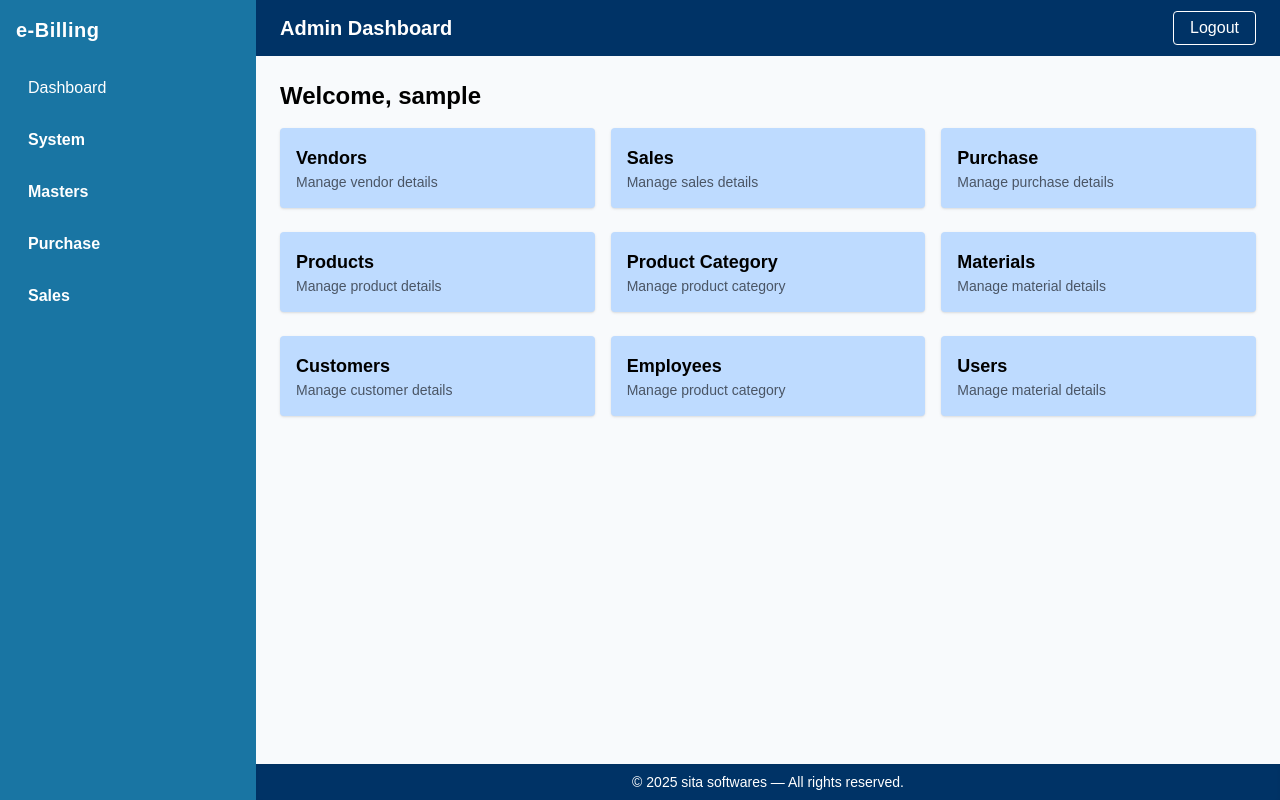
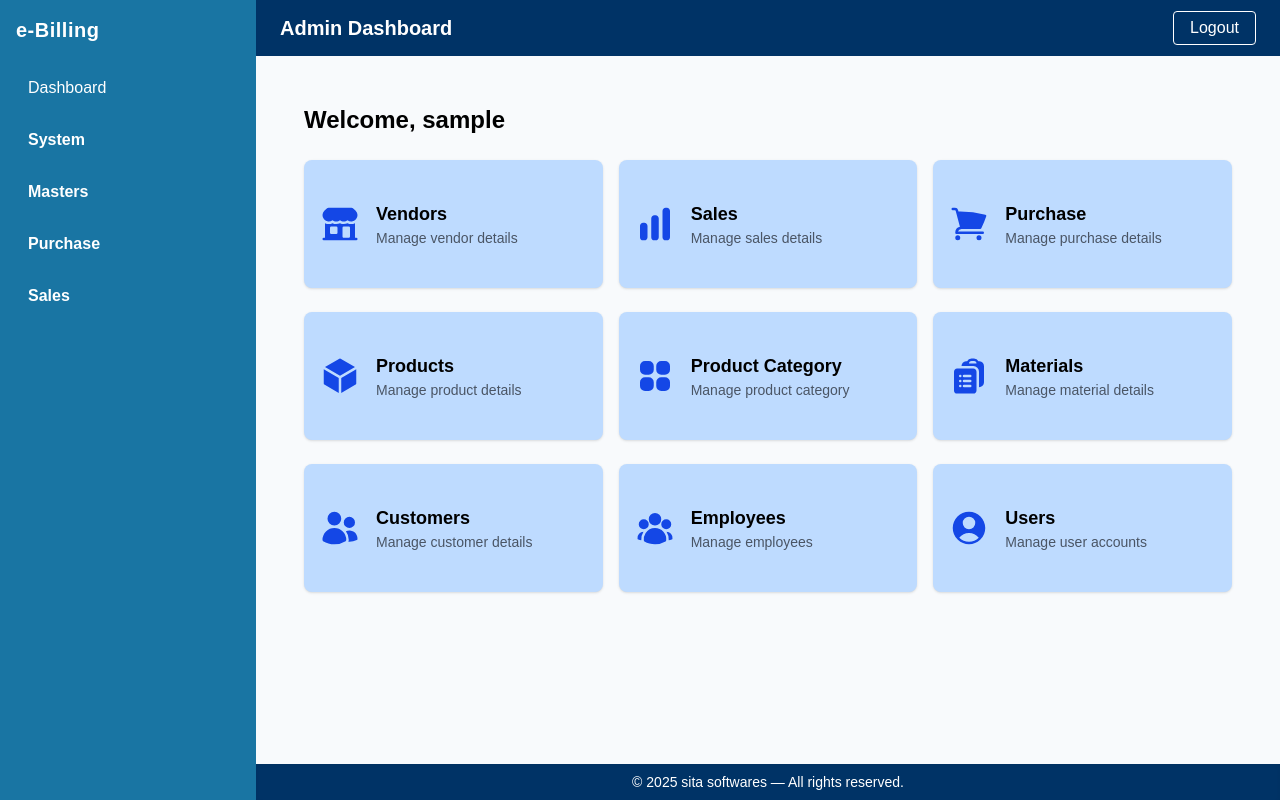
Before and after one commit to anishts2020/ecommerce_billing, a React app in the folder frontend/: page /dashboard in a window 1280 px wide. Built offline with nearby package versions, Linux system fonts and the light colour scheme; sample sign-in values are in the browser's storage; the HTML template or start-up script is replaced by a standard one.

Commit message:
dashboard,Employees,customers updated

```diff
--- a/frontend/package.json
+++ b/frontend/package.json
@@ -10,6 +10,7 @@
     "preview": "vite preview"
   },
   "dependencies": {
+    "@heroicons/react": "^2.2.0",
     "@tailwindcss/vite": "^4.1.17",
     "axios": "^1.13.2",
     "framer-motion": "^12.23.24",
--- a/frontend/src/App.css
+++ b/frontend/src/App.css
@@ -11,3 +11,6 @@ body {
   margin: 0;
   padding: 0;
 }
+.hide-admin-header .admin-header {
+  display: none !important;
+}
--- a/frontend/src/Pages/Customer.jsx
+++ b/frontend/src/Pages/Customer.jsx
@@ -111,6 +111,17 @@ function Customer() {
   };
 
   const [formData, setFormData] = useState(emptyForm);
+
+
+  useEffect(() => {
+    if (showModal) {
+      document.body.classList.add("hide-admin-header");
+    } else {
+      document.body.classList.remove("hide-admin-header");
+    }
+  }, [showModal]);
+
+
 
   const [alert, setAlert] = useState({
     isOpen: false,
@@ -305,7 +316,8 @@ function Customer() {
 
         {/* CUSTOMER FORM MODAL */}
         {showModal && (
-          <div className="fixed inset-0 bg-black bg-opacity-30 backdrop-blur-sm flex items-center justify-center p-4">
+          <div className="fixed inset-0 bg-black/30 backdrop-blur-md flex items-center justify-center p-4">
+
             <div className="bg-white rounded-xl p-6 w-full max-w-2xl shadow-2xl">
 
               <div className="flex justify-between items-center border-b pb-3 mb-4">
--- a/frontend/src/Pages/Dashboard.jsx
+++ b/frontend/src/Pages/Dashboard.jsx
@@ -1,5 +1,18 @@
 import { useEffect, useState } from "react";
 import { useNavigate } from "react-router-dom";
+
+// Import Icons
+import {
+  BuildingStorefrontIcon,
+  ChartBarIcon,
+  ShoppingCartIcon,
+  CubeIcon,
+  Squares2X2Icon,
+  ClipboardDocumentListIcon,
+  UsersIcon,
+  UserGroupIcon,
+  UserCircleIcon,
+} from "@heroicons/react/24/solid";
 
 export default function Dashboard() {
   const navigate = useNavigate();
@@ -12,90 +25,118 @@ export default function Dashboard() {
 
   if (!user) return <div>Loading...</div>;
 
+  const cardClass =
+    "p-4 h-32 bg-blue-200 rounded-lg shadow cursor-pointer hover:shadow-2xl hover:-translate-y-3 transition-all duration-300 flex items-center gap-4";
+
+  const iconClass = "h-10 w-10 text-blue-700";
+
   return (
+    <div className="p-6">
+      <h2 className="text-2xl font-bold mb-6">Welcome, {user.username}</h2>
+
+      <div className="space-y-6">
+
+        {/* Row 1 */}
+        <div className="grid grid-cols-3 gap-4">
+
+          {/* Vendors */}
+          <div className={cardClass} onClick={() => navigate("/vendors")}>
+            <BuildingStorefrontIcon className={iconClass} />
             <div>
-      <h2 className="text-2xl font-bold mb-4">Welcome, {user.username}</h2>
-    <div className="space-y-6">
-    <div className="grid grid-cols-3 gap-4">
-      <div
-        className="p-4 bg-blue-200 rounded shadow cursor-pointer hover:shadow-lg"
-        onClick={() => navigate("/vendors")}
-      >
               <h3 className="font-semibold text-lg">Vendors</h3>
               <p className="text-sm text-gray-600">Manage vendor details</p>
             </div>
+          </div>
 
-      <div
-        className="p-4 bg-blue-200 rounded shadow cursor-pointer hover:shadow-lg"
-        onClick={() => navigate("/sales-invoice")}
-      >
+          {/* Sales */}
+          <div className={cardClass} onClick={() => navigate("/sales-invoice")}>
+            <ChartBarIcon className={iconClass} />
+            <div>
               <h3 className="font-semibold text-lg">Sales</h3>
               <p className="text-sm text-gray-600">Manage sales details</p>
             </div>
+          </div>
 
+          {/* Purchase */}
           <div
-        className="p-4 bg-blue-200 rounded shadow cursor-pointer hover:shadow-lg"
+            className={cardClass}
             onClick={() => navigate("/purchase-invoice-items")}
           >
+            <ShoppingCartIcon className={iconClass} />
+            <div>
               <h3 className="font-semibold text-lg">Purchase</h3>
               <p className="text-sm text-gray-600">Manage purchase details</p>
             </div>
           </div>
+        </div>
 
+        {/* Row 2 */}
         <div className="grid grid-cols-3 gap-4">
-      <div
-        className="p-4 bg-blue-200 rounded shadow cursor-pointer hover:shadow-lg"
-        onClick={() => navigate("/view-products")}
-      >
+
+          {/* Products */}
+          <div className={cardClass} onClick={() => navigate("/view-products")}>
+            <CubeIcon className={iconClass} />
+            <div>
               <h3 className="font-semibold text-lg">Products</h3>
               <p className="text-sm text-gray-600">Manage product details</p>
             </div>
+          </div>
 
+          {/* Product Category */}
           <div
-        className="p-4 bg-blue-200 rounded shadow cursor-pointer hover:shadow-lg"
+            className={cardClass}
             onClick={() => navigate("/product-categories")}
           >
+            <Squares2X2Icon className={iconClass} />
+            <div>
               <h3 className="font-semibold text-lg">Product Category</h3>
               <p className="text-sm text-gray-600">Manage product category</p>
             </div>
+          </div>
 
-      <div
-        className="p-4 bg-blue-200 rounded shadow cursor-pointer hover:shadow-lg"
-        onClick={() => navigate("/materials")}
-      >
+          {/* Materials */}
+          <div className={cardClass} onClick={() => navigate("/materials")}>
+            <ClipboardDocumentListIcon className={iconClass} />
+            <div>
               <h3 className="font-semibold text-lg">Materials</h3>
               <p className="text-sm text-gray-600">Manage material details</p>
             </div>
           </div>
+        </div>
 
+        {/* Row 3 */}
         <div className="grid grid-cols-3 gap-4">
-      <div
-        className="p-4 bg-blue-200 rounded shadow cursor-pointer hover:shadow-lg"
-        onClick={() => navigate("/customers")}
-      >
+
+          {/* Customers */}
+          <div className={cardClass} onClick={() => navigate("/customers")}>
+            <UsersIcon className={iconClass} />
+            <div>
               <h3 className="font-semibold text-lg">Customers</h3>
               <p className="text-sm text-gray-600">Manage customer details</p>
             </div>
-
-      <div
-        className="p-4 bg-blue-200 rounded shadow cursor-pointer hover:shadow-lg"
-        onClick={() => navigate("/employees")}
-      >
-        <h3 className="font-semibold text-lg">Employees</h3>
-        <p className="text-sm text-gray-600">Manage product category</p>
           </div>
 
-      <div
-        className="p-4 bg-blue-200 rounded shadow cursor-pointer hover:shadow-lg"
-        onClick={() => navigate("/createuser")}
-      >
+          {/* Employees */}
+          <div className={cardClass} onClick={() => navigate("/employees")}>
+            <UserGroupIcon className={iconClass} />
+            <div>
+              <h3 className="font-semibold text-lg">Employees</h3>
+              <p className="text-sm text-gray-600">Manage employees</p>
+            </div>
+          </div>
+
+          {/* Users */}
+          <div className={cardClass} onClick={() => navigate("/createuser")}>
+            <UserCircleIcon className={iconClass} />
+            <div>
               <h3 className="font-semibold text-lg">Users</h3>
-        <p className="text-sm text-gray-600">Manage material details</p>
+              <p className="text-sm text-gray-600">Manage user accounts</p>
             </div>
           </div>
 
         </div>
 
       </div>
+    </div>
   );
 }
--- a/frontend/src/Pages/PurchaseInvoiceItem.jsx
+++ b/frontend/src/Pages/PurchaseInvoiceItem.jsx
@@ -229,7 +229,7 @@ export default function PurchaseInvoiceItems() {
     <div className="min-h-screen p-6 bg-gray-100">
       {/* Header & Product Select */}
       <div className="bg-white shadow-lg p-5 rounded-xl mb-6 flex flex-col sm:flex-row justify-between items-start sm:items-center gap-3">
-        <h1 className="text-2xl font-bold text-purple-700">📦 Purchase Invoice Items</h1>
+        <h1 className="text-3xl font-bold text-indigo-700">📦 Purchase Invoice Items</h1>
         <div className="flex gap-3 items-center w-full sm:w-auto">
           <Select
             options={productOptions}
@@ -239,7 +239,7 @@ export default function PurchaseInvoiceItems() {
             isClearable
             className="w-full sm:w-80"
           />
-          <button onClick={addProductItem} className="bg-purple-600 text-white px-4 py-2 rounded-lg shadow hover:bg-purple-700">Add</button>
+          <button onClick={addProductItem} className="bg-indigo-600 text-white px-4 py-2 rounded-lg shadow hover:bg-purple-700">Add</button>
         </div>
       </div>
 
@@ -264,7 +264,7 @@ export default function PurchaseInvoiceItems() {
       {/* Products Table */}
       <div className="bg-white shadow-xl rounded-xl overflow-hidden mb-6">
         <table className="w-full">
-          <thead className="bg-purple-700 text-white">
+          <thead className="bg-indigo-600 text-white">
             <tr>
               <th className="p-3">SI NO</th>
               <th className="p-3">PRODUCT NAME</th>
@@ -302,8 +302,8 @@ export default function PurchaseInvoiceItems() {
       <div className="bg-white shadow-xl p-6 rounded-xl">
         <div className="flex flex-col sm:flex-row sm:items-center justify-between border-b pb-3 mb-3 gap-4">
           <div>
-            <h2 className="text-xl font-bold text-purple-700">Grand Total:</h2>
-            <span className="text-xl font-bold text-purple-700">₹{grandTotal.toFixed(2)}</span>
+            <h2 className="text-xl font-bold">Grand Total:</h2>
+            <span className="text-xl font-bold ">₹{grandTotal.toFixed(2)}</span>
           </div>
         </div>
 
@@ -340,7 +340,7 @@ export default function PurchaseInvoiceItems() {
         </div>
 
         <div className="flex justify-center mt-6">
-          <button onClick={handleSaveInvoice} className="bg-purple-600 hover:bg-purple-700 text-white px-5 py-2 rounded-lg shadow-md">Save Invoice</button>
+          <button onClick={handleSaveInvoice} className="bg-indigo-700 hover:bg-indigo-600 text-white px-5 py-2 rounded-lg shadow-md">Save Invoice</button>
         </div>
       </div>
 
--- a/frontend/src/components/Layout.jsx
+++ b/frontend/src/components/Layout.jsx
@@ -118,6 +118,10 @@ export default function Layout() {
       <div className="flex-1 flex flex-col overflow-hidden">
 
         {/* TOP HEADER */}
+        <div className="admin-header">
+
+
+
         <header className="h-14 flex items-center justify-between px-6 sticky top-0 z-20"
             style={{ backgroundColor: "#003366" }}>
 
@@ -130,6 +134,7 @@ export default function Layout() {
               Logout
             </button>
           </header>
+        </div>
 
         {/* DYNAMIC PAGE CONTENT */}
         <main className="flex-1 overflow-y-auto p-6 bg-slate-50">
```
Also changed, not shown: frontend/src/Pages/Employee.jsx (+118 -70 lines), 1 other file (tests, documents, lock files or other folders). Lines whose indentation alone changed are shown as unchanged.
